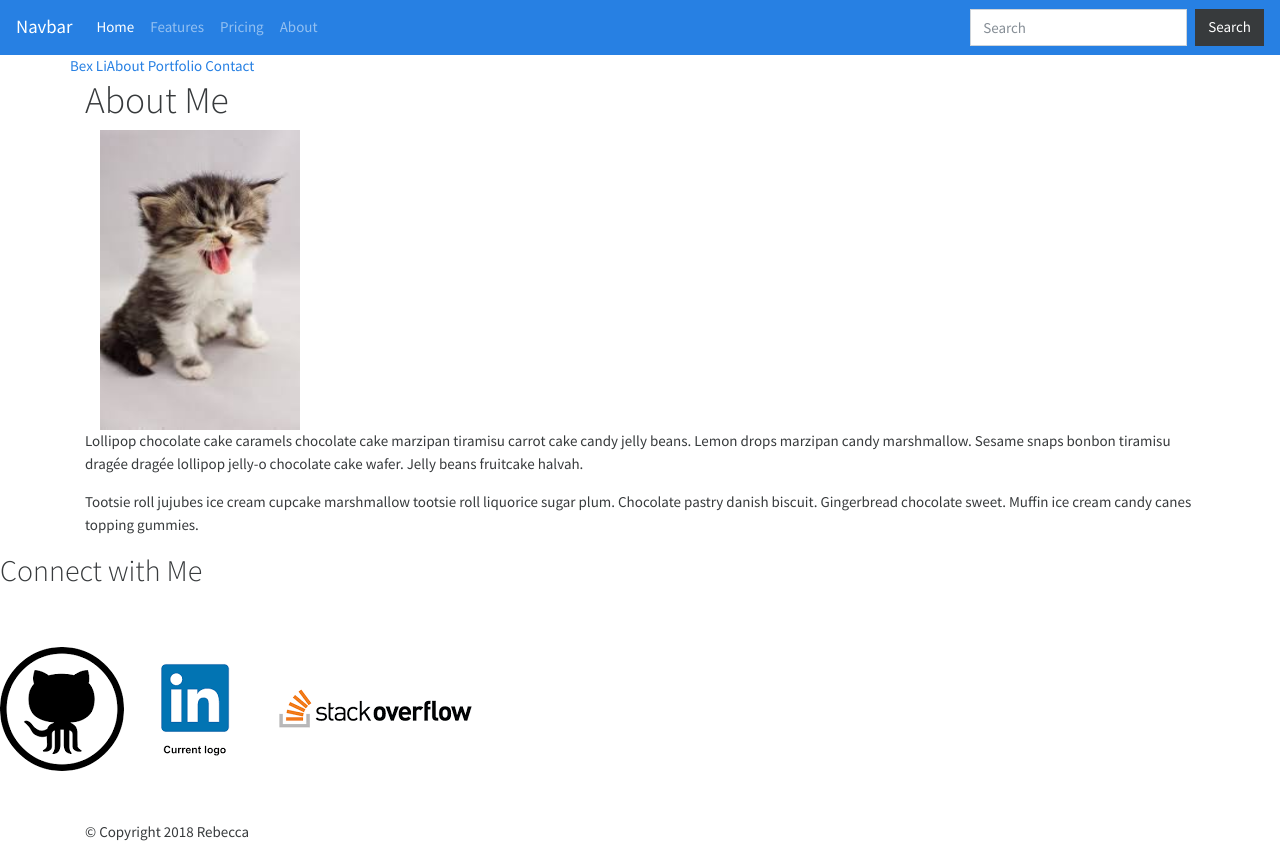
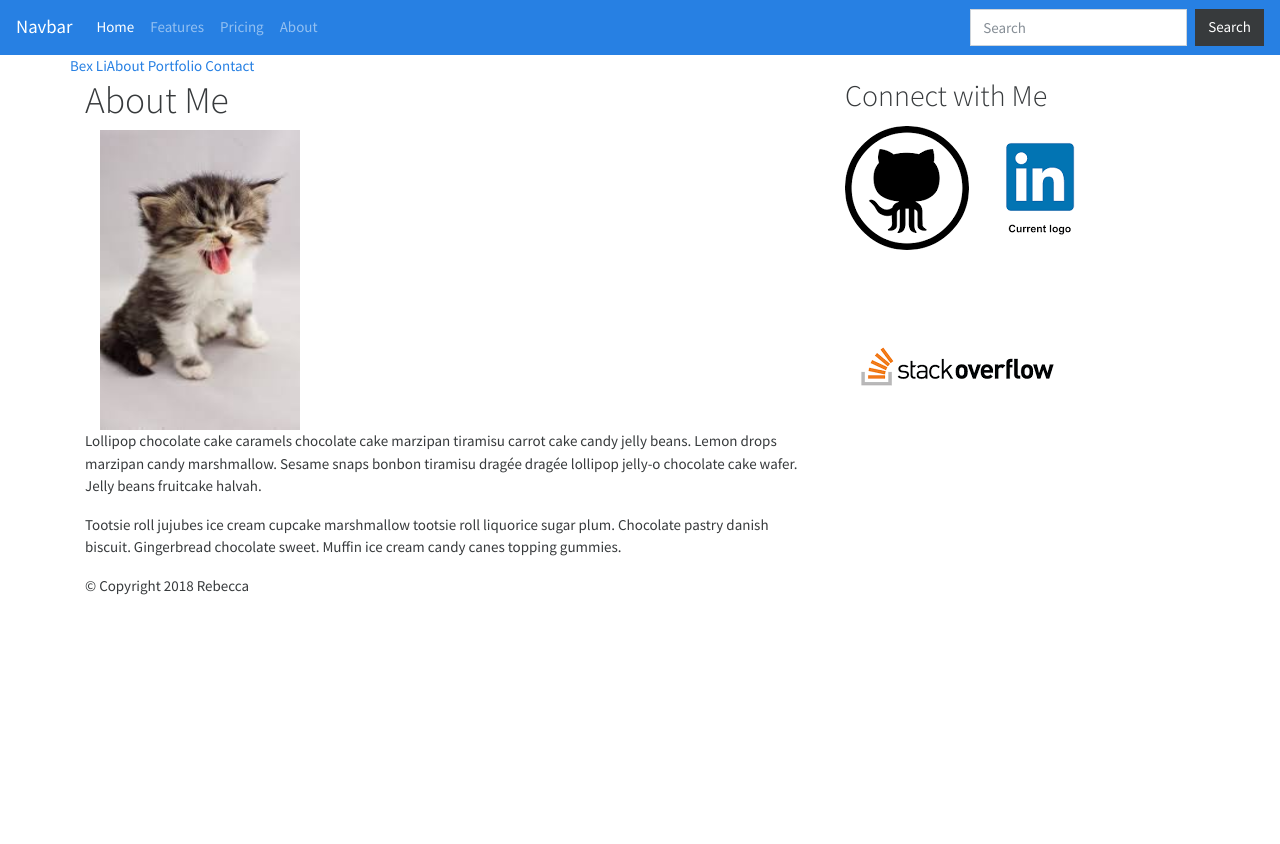
Before and after one commit to Bex-Li/Bootstrap-Portfolio, a plain HTML site: page index.html in a window 1280 px wide. After the commit the page ends 800 px from the top, so only its background shows below. Drawn offline with nearby package versions, Linux system fonts and the light colour scheme.

Commit message:
updated index.html

```diff
--- a/index.html
+++ b/index.html
@@ -55,7 +55,8 @@
 	</header>
 
     <div id="main-container" class="container">
-		<section class="main-container">
+      <div class="row">
+        <section class="main-container col-md-8">
           <h1>About Me</h1>
           <div class="col-md-5">
                 <img height="300px" width="200x" src="assets/imgs/yawning kitten.jpeg" class="image-responsive" alt="Cat Picture">
@@ -66,8 +67,8 @@
           <p>Tootsie roll jujubes ice cream cupcake marshmallow tootsie roll liquorice sugar plum. Chocolate pastry danish biscuit. Gingerbread chocolate sweet. Muffin ice cream candy canes topping gummies.</p>
 
             </section>
-    </div>
-		<section class="sidebar">
+
+          <section class="sidebar col-md-4">
             <div id="connect">
               <h2>Connect with Me</h2>
 
@@ -77,6 +78,9 @@
 
             </div>
           </section>
+
+      </div>
+    </div>
     </div>
 
 	<footer>
```
Lines whose indentation alone changed are shown as unchanged.
